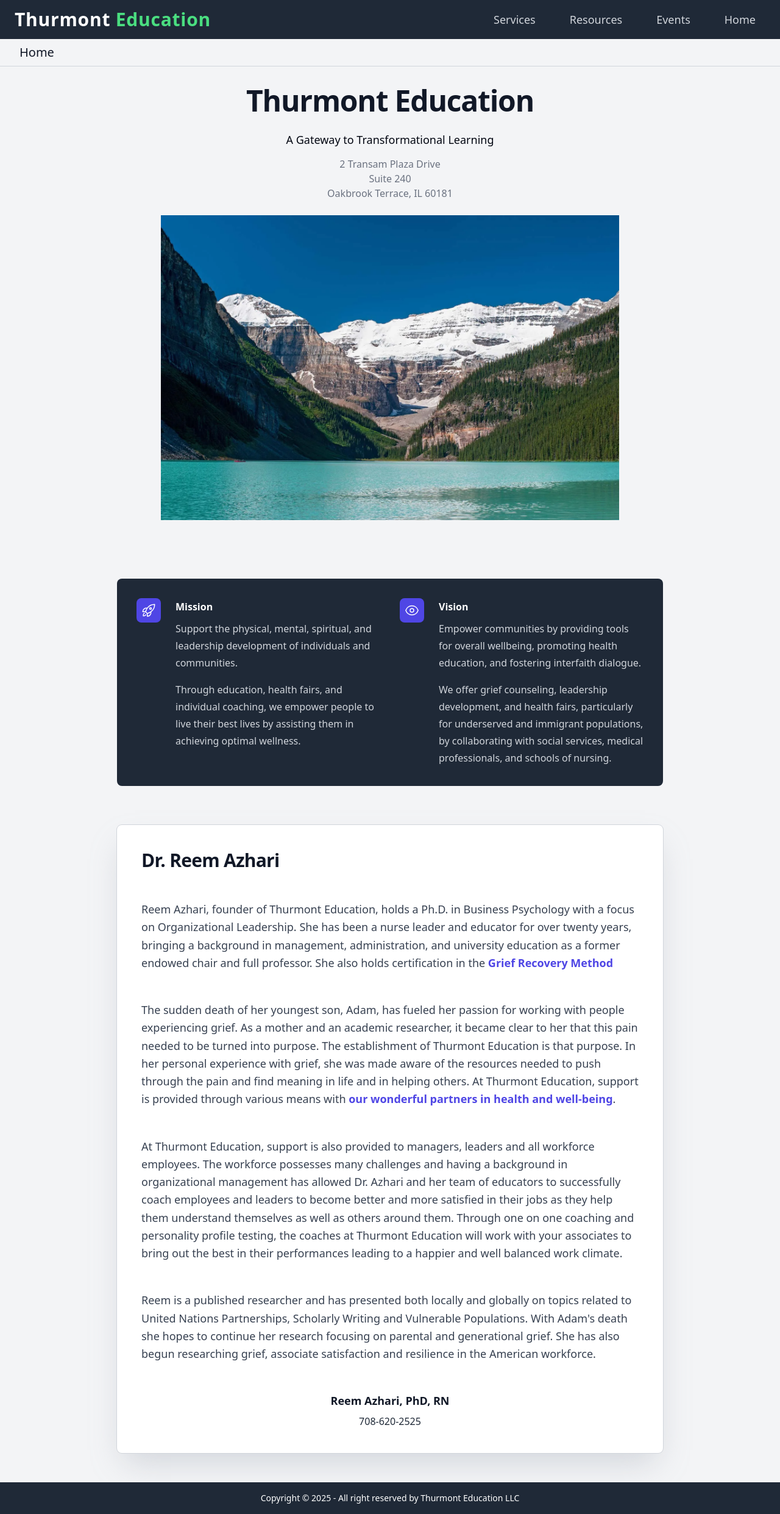
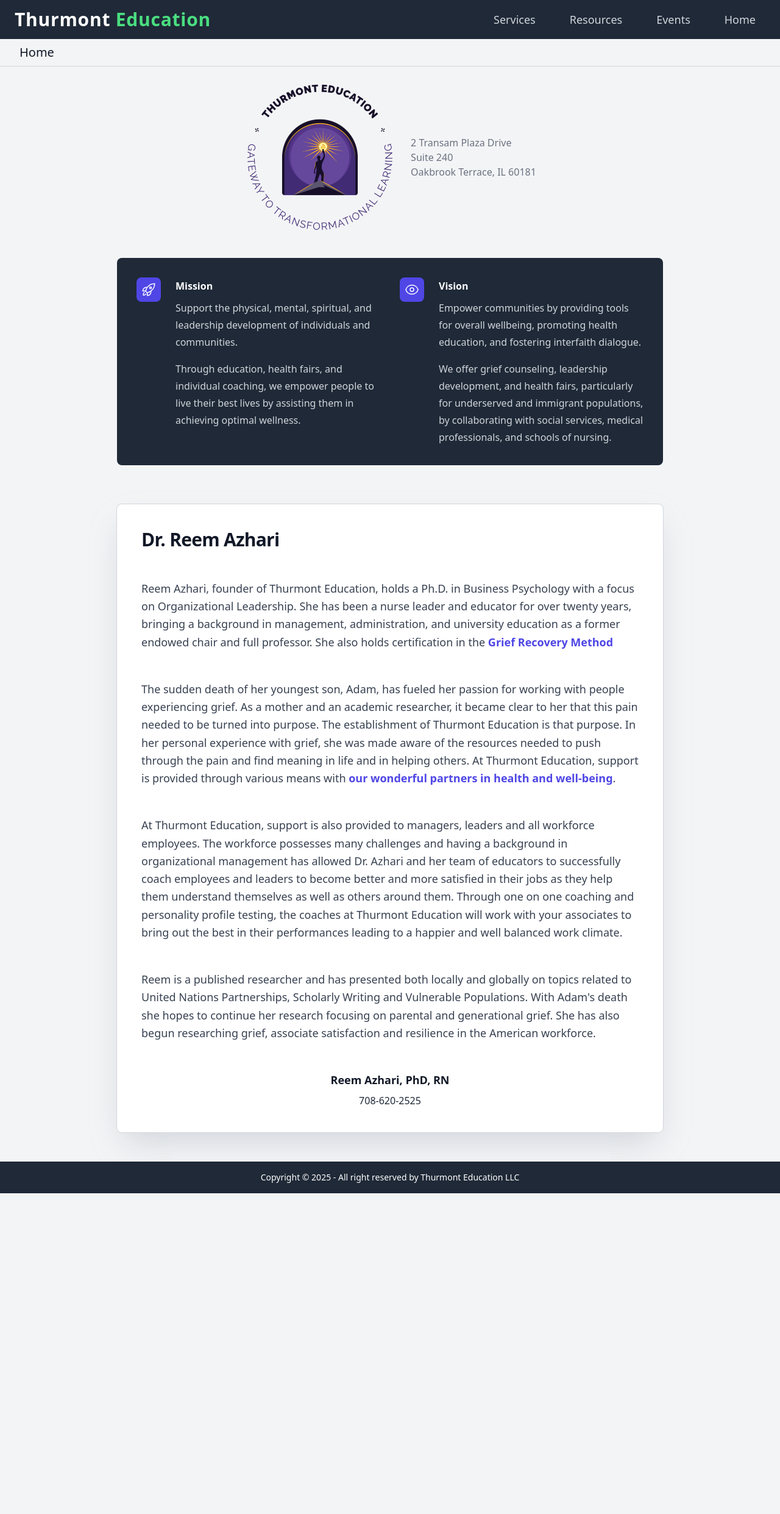
Before and after one commit to ncalderon16/thurmont, a Jekyll site: the page built from pages/home.html, in a window 1280 px wide. Shown: the whole page at 61% size. Built offline with Jekyll 4.4.1, drawn with Linux system fonts in a browser that asks for light colours; nearby versions of some CDN libraries; after the commit the page ends 1957 px from its top, so only the background shows below that.

Commit message:
Update logo and links

```diff
--- a/assets/css/main.css
+++ b/assets/css/main.css
@@ -2423,6 +2423,9 @@
 .max-w-7xl {
   max-width: 80rem;
 }
+.max-w-\[250px\] {
+  max-width: 250px;
+}
 .max-w-\[300px\] {
   max-width: 300px;
 }
@@ -2598,9 +2601,6 @@
 .border {
   border-width: 1px;
 }
-.border-4 {
-  border-width: 4px;
-}
 .border-\[3px\] {
   border-width: 3px;
 }
@@ -2716,10 +2716,6 @@
   -o-object-fit: contain;
      object-fit: contain;
 }
-.object-cover {
-  -o-object-fit: cover;
-     object-fit: cover;
-}
 .p-2 {
   padding: 0.5rem;
 }
@@ -2774,6 +2770,9 @@
   padding-top: 2rem;
   padding-bottom: 2rem;
 }
+.pb-10 {
+  padding-bottom: 2.5rem;
+}
 .pb-3 {
   padding-bottom: 0.75rem;
 }
@@ -2930,10 +2929,6 @@
 .text-gray-900 {
   --tw-text-opacity: 1;
   color: rgb(17 24 39 / var(--tw-text-opacity, 1));
-}
-.text-gray-950 {
-  --tw-text-opacity: 1;
-  color: rgb(3 7 18 / var(--tw-text-opacity, 1));
 }
 .text-green-400 {
   --tw-text-opacity: 1;
@@ -3141,10 +3136,6 @@
     margin-top: 2.5rem;
   }
 
-  .sm\:mt-20 {
-    margin-top: 5rem;
-  }
-
   .sm\:w-1\/3 {
     width: 33.333333%;
   }
@@ -3176,6 +3167,10 @@
     padding-bottom: 3.5rem;
   }
 
+  .sm\:text-left {
+    text-align: left;
+  }
+
   .sm\:text-2xl {
     font-size: 1.5rem;
     line-height: 2rem;
@@ -3205,10 +3200,6 @@
 
   .lg\:mb-16 {
     margin-bottom: 4rem;
-  }
-
-  .lg\:mt-24 {
-    margin-top: 6rem;
   }
 
   .lg\:flex {
--- a/pages/home.html
+++ b/pages/home.html
@@ -6,18 +6,17 @@
 
 <div class="rounded-lg">
     <div class="mx-auto max-w-7xl px-6 lg:px-8">
-        <div class="mx-auto max-w-2xl text-center pb-6">
-            <p class="mt-2 text-4xl font-semibold tracking-tight text-pretty text-gray-900 sm:text-5xl lg:text-balance">Thurmont Education</p>
-            <p class="mt-5 mb-2 text-lg/10 text-gray-950">A Gateway to Transformational Learning</p>
+        <div class="flex flex-col sm:flex-row items-center justify-center gap-6 pb-10">
+            <img src="../image/thurmont_logo.png" class="w-full max-w-[250px] object-contain" alt="Thurmont Education">
 
-            <p class="text-base text-gray-500">2 Transam Plaza Drive</p>
-            <p class="text-base text-gray-500">Suite 240</p>
-            <p class="text-base text-gray-500">Oakbrook Terrace, IL 60181</p>
+            <div class="text-center sm:text-left flex flex-col justify-center">
+                <p class="text-base text-gray-500">2 Transam Plaza Drive</p>
+                <p class="text-base text-gray-500">Suite 240</p>
+                <p class="text-base text-gray-500">Oakbrook Terrace, IL 60181</p>
+            </div>
         </div>
 
-        <img src="../image/banff-national-park.jpg" class="w-full max-h-[500px] object-contain" alt="Banff National Park">
-
-        <div class="mx-auto mt-16 max-w-2xl sm:mt-20 lg:mt-24 lg:max-w-4xl bg-gray-800 text-white p-8 rounded-lg">
+        <div class="mx-auto max-w-2xl lg:max-w-4xl bg-gray-800 text-white p-8 rounded-lg">
             <dl class="grid max-w-xl grid-cols-1 gap-x-8 gap-y-10 lg:max-w-none lg:grid-cols-2 lg:gap-y-16">
                 <div class="relative pl-16">
                     <dt class="text-base/7 font-semibold">
@@ -58,11 +57,11 @@
             </h2>
 
             <p class="pt-6 pb-6 text-lg text-gray-700 leading-relaxed">
-                Reem Azhari, founder of Thurmont Education, holds a Ph.D. in Business Psychology with a focus on Organizational Leadership. She has been a nurse leader and educator for over twenty years, bringing a background in management, administration, and university education as a former endowed chair and full professor. She also holds certification in the <a href="https://www.griefrecoverymethod.com/" class="text-indigo-600 font-semibold hover:underline" target="_blank">Grief Recovery Method</a>
+                Reem Azhari, founder of Thurmont Education, holds a Ph.D. in Business Psychology with a focus on Organizational Leadership. She has been a nurse leader and educator for over twenty years, bringing a background in management, administration, and university education as a former endowed chair and full professor. She also holds certification in the <a href="https://www.griefrecoverymethod.com/grms/reem-azhari" class="text-indigo-600 font-semibold hover:underline" target="_blank">Grief Recovery Method</a>
             </p>
 
             <p class="pt-6 pb-6 text-lg text-gray-700 leading-relaxed">
-                The sudden death of her youngest son, Adam, has fueled her passion for working with people experiencing grief. As a mother and an academic researcher, it became clear to her that this pain needed to be turned into purpose. The establishment of Thurmont Education is that purpose. In her personal experience with grief, she was made aware of the resources needed to push through the pain and find meaning in life and in helping others.  At Thurmont Education, support is provided through various means with <a href="/resources" class="text-indigo-600 font-semibold hover:underline" target="_self">our wonderful partners in health and well-being</a>.
+                The sudden death of her youngest son, Adam, has fueled her passion for working with people experiencing grief. As a mother and an academic researcher, it became clear to her that this pain needed to be turned into purpose. The establishment of Thurmont Education is that purpose. In her personal experience with grief, she was made aware of the resources needed to push through the pain and find meaning in life and in helping others.  At Thurmont Education, support is provided through various means with <a href="/resources#partners" class="text-indigo-600 font-semibold hover:underline" target="_self">our wonderful partners in health and well-being</a>.
             </p>
 
             <p class="pt-6 pb-6 text-lg text-gray-700 leading-relaxed">
--- a/pages/resources.html
+++ b/pages/resources.html
@@ -300,9 +300,9 @@
 </div>
 
 <!-- Partners -->
-<div class="bg-white py-8 sm:py-14 lg:py-22 md:mb-18 lg:mb-16 sm:mb-12">
+<div class="bg-white py-8 sm:py-14 lg:py-22 md:mb-18 lg:mb-16 sm:mb-12 rounded-lg">
   <div class="mx-auto max-w-7xl px-6 lg:px-8">
-    <h3 class="text-center text-xl sm:text-2xl font-semibold text-gray-900">
+    <h3 id="partners" class="text-center text-xl sm:text-2xl font-semibold text-gray-900">
       Our Partners In Health and Wellness
     </h3>
 
```
Also changed, not shown: image/thurmont_logo.png (added).
